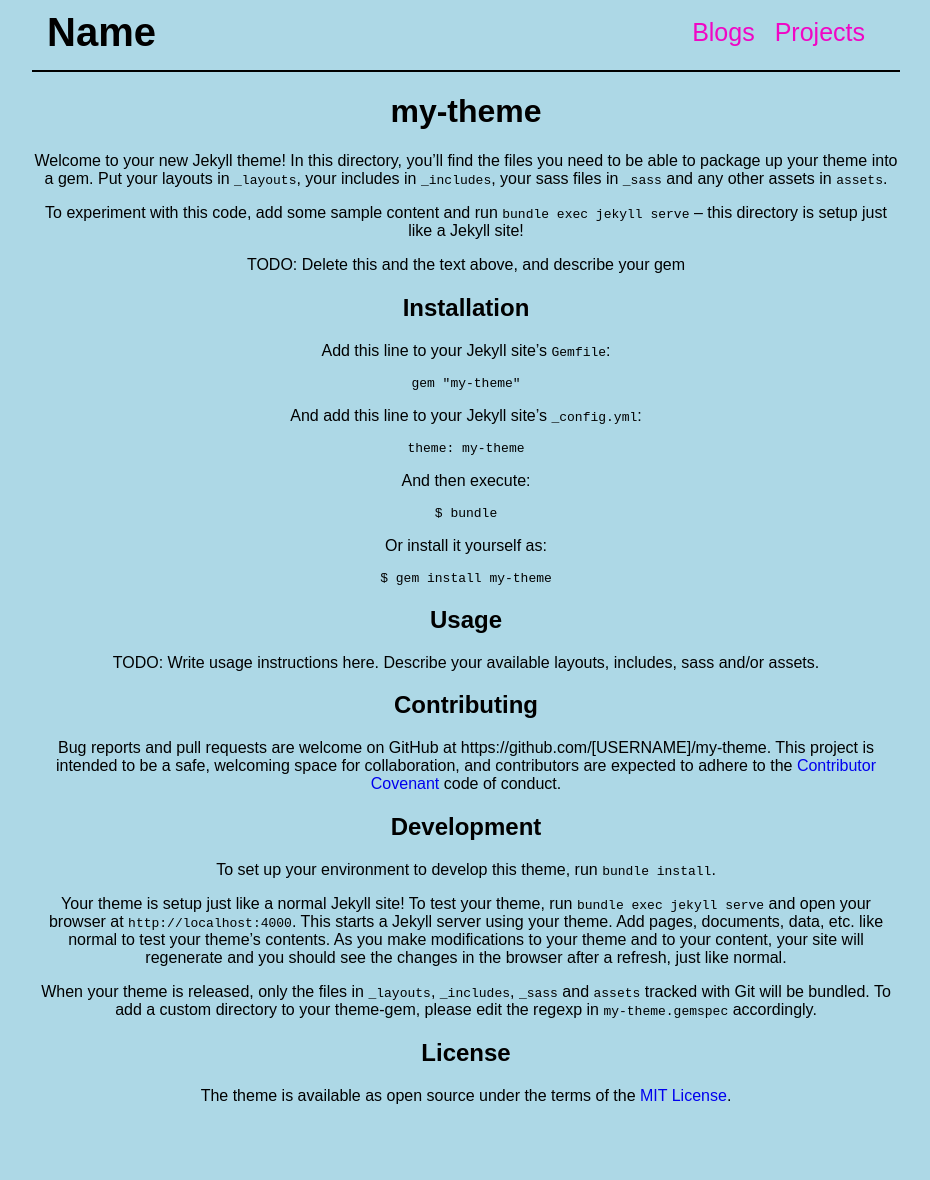
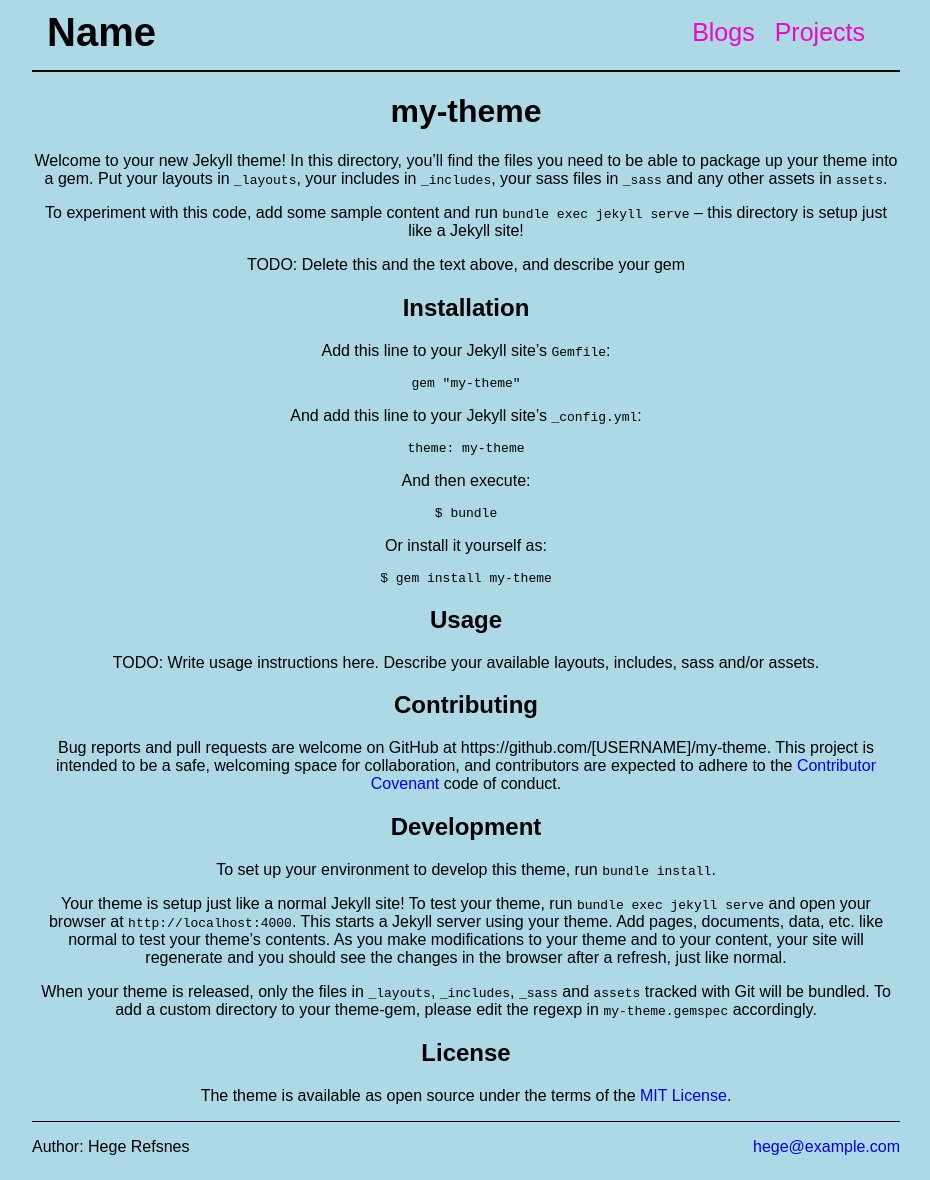
Before and after one commit to Nirhar/azure-mist, a Jekyll site: the page built from README.md, in a window 1280 px wide. Shown: the whole page, without its empty margins (195-1125 px from the left). Built offline with Jekyll 4.4.1, drawn with Linux system fonts in a browser that asks for light colours; our own code applies the rules of GitHub Pages for plain Markdown files; before the commit the page ends 1121 px from its top, so only the background shows below that.

Commit message:
Add Footer

```diff
--- a/_layouts/default.html
+++ b/_layouts/default.html
@@ -17,6 +17,10 @@
         </div>
       </nav>
       {{content}}
+      <footer class="footer">
+        <p>Author: Hege Refsnes</p>
+        <p><a href="mailto:hege@example.com">hege@example.com</a></p>
+      </footer>
     </div>
   </body>
 </html>
--- a/_sass/main.scss
+++ b/_sass/main.scss
@@ -44,3 +44,9 @@ body {
 .navbar-links li a{
   color: rgb(240, 6, 197);
 }
+.footer {
+  border-top:1px solid black;
+  display:flex;
+  justify-content: space-between;
+  align-items: center;
+}
```
